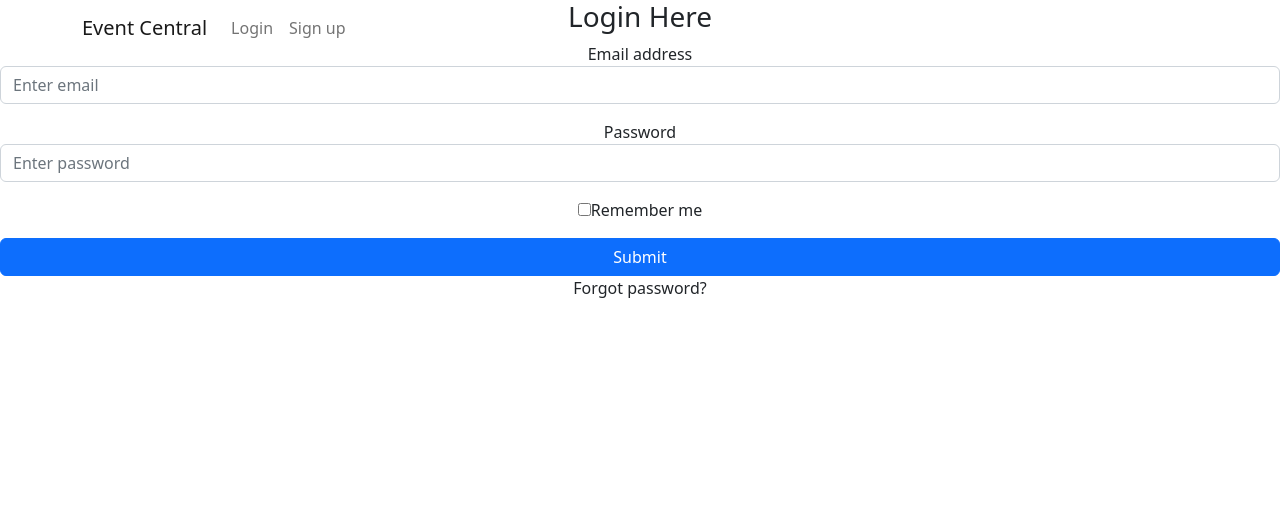
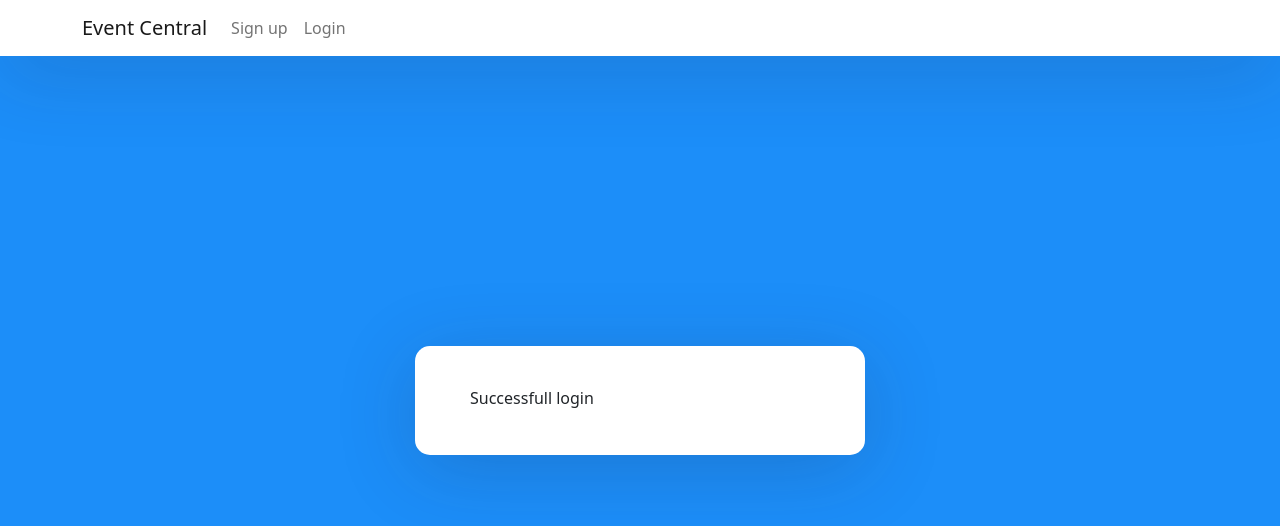
Before and after one commit to brooksd/community-events-management-system-front-end, a React (Create React App) app: page / in a window 1280 px wide. Shown: the top 526 px of the page. Built offline with nearby package versions, Linux system fonts and the light colour scheme.

Commit message:
card ui and simple styling added

```diff
--- a/src/App.js
+++ b/src/App.js
@@ -4,6 +4,7 @@ import './App.css';
 import { BrowserRouter as Router, Routes, Route, Link } from 'react-router-dom';
 import Login from './components/Login';
 import SignUp from './components/SignUp';
+import Home from './components/Home';
 
 function App() {
   return (
@@ -11,19 +12,19 @@ function App() {
       <div className="App">
         <nav className="navbar navbar-expand-lg navbar-light fixed-top">
           <div className="container">
-            <Link className="navbar-brand" to={'/sign-in'}>
+            <Link className="navbar-brand" to={'/signin'}>
               Event Central
             </Link>
             <div className="collapse navbar-collapse" id="navbarTogglerDemo02">
               <ul className="navbar-nav ml-auto">
                 <li className="nav-item">
-                  <Link className="nav-link" to={'/sign-in'}>
-                    Login
+                  <Link className="nav-link" to={'/signup'}>
+                    Sign up
                   </Link>
                 </li>
                 <li className="nav-item">
-                  <Link className="nav-link" to={'/sign-up'}>
-                    Sign up
+                  <Link className="nav-link" to={'/signin'}>
+                    Login
                   </Link>
                 </li>
               </ul>
@@ -33,9 +34,10 @@ function App() {
         <div className="auth-wrapper">
           <div className="auth-inner">
             <Routes>
-              <Route exact path="/" element={<Login />} />
-              <Route path="/sign-in" element={<Login />} />
-              <Route path="/sign-up" element={<SignUp />} />
+              <Route exact path="/" element={<Home />} />
+
+              <Route path="/signin" element={<Login />} />
+              <Route path="/signup" element={<SignUp />} />
             </Routes>
           </div>
         </div>
--- /dev/null
+++ b/src/components/Home.js
@@ -0,0 +1,9 @@
+import React from 'react'
+
+const Home = () => {
+  return (
+    <div>Successfull login</div>
+  )
+}
+
+export default Home
--- a/src/components/SignUp.js
+++ b/src/components/SignUp.js
@@ -5,12 +5,8 @@ const SignUp = () => {
     <form>
       <h3>Sign Up</h3>
       <div className="mb-3">
-        <label>First name</label>
-        <input type="text" className="form-control" placeholder="First name" />
-      </div>
-      <div className="mb-3">
-        <label>Last name</label>
-        <input type="text" className="form-control" placeholder="Last name" />
+        <label>Full name</label>
+        <input type="text" className="form-control" placeholder="Full name" />
       </div>
       <div className="mb-3">
         <label>Email address</label>
--- /dev/null
+++ b/src/components/ui/Card.module.css
@@ -0,0 +1,5 @@
+.card {
+  background-color: white;
+  border-radius: 6px;
+  box-shadow: 0 2px 8px rgba(0, 0, 0, 0.2);
+}
--- a/src/index.css
+++ b/src/index.css
@@ -1,13 +1,62 @@
+@import url('https://fonts.googleapis.com/css?family=Fira+Sans:400,500,600,700,800');
+* {
+  box-sizing: border-box;
+}
 body {
+  background: #1C8EF9 !important;
+  min-height: 100vh;
+  display: flex;
+  font-weight: 400;
+  font-family: 'Fira Sans', sans-serif;
+}
+h1,h2,h3,h4,h5,h6,label,span {
+  font-weight: 500;
+  font-family: 'Fira Sans', sans-serif;
+}
+body, html, .App, #root, .auth-wrapper {
+  width: 100%;
+  height: 100%;
+}
+.navbar-light {
+  background-color: #ffffff;
+  box-shadow: 0px 14px 80px rgba(34, 35, 58, 0.2);
+}
+.auth-wrapper {
+  display: flex;
+  justify-content: center;
+  flex-direction: column;
+  text-align: left;
+}
+.auth-inner {
+  width: 450px;
+  margin: auto;
+  background: #ffffff;
+  box-shadow: 0px 14px 80px rgba(34, 35, 58, 0.2);
+  padding: 40px 55px 45px 55px;
+  border-radius: 15px;
+  transition: all .3s;
+}
+.auth-wrapper .form-control:focus {
+  border-color: #167bff;
+  box-shadow: none;
+}
+.auth-wrapper h3 {
+  text-align: center;
   margin: 0;
-  font-family: -apple-system, BlinkMacSystemFont, 'Segoe UI', 'Roboto', 'Oxygen',
-    'Ubuntu', 'Cantarell', 'Fira Sans', 'Droid Sans', 'Helvetica Neue',
-    sans-serif;
-  -webkit-font-smoothing: antialiased;
-  -moz-osx-font-smoothing: grayscale;
+  line-height: 1;
+  padding-bottom: 20px;
 }
-
-code {
-  font-family: source-code-pro, Menlo, Monaco, Consolas, 'Courier New',
-    monospace;
+.custom-control-label {
+  font-weight: 400;
 }
+.forgot-password,
+.forgot-password a {
+  text-align: right;
+  font-size: 13px;
+  padding-top: 10px;
+  color: #7f7d7d;
+  margin: 0;
+}
+.forgot-password a {
+  color: #167bff;
+}
```
Also changed, not shown: src/Navbar.js (added, +9 -0 lines), src/components/pages/AllEvevts.js (added, +9 -0 lines), src/components/ui/Card.js (added, +10 -0 lines).
